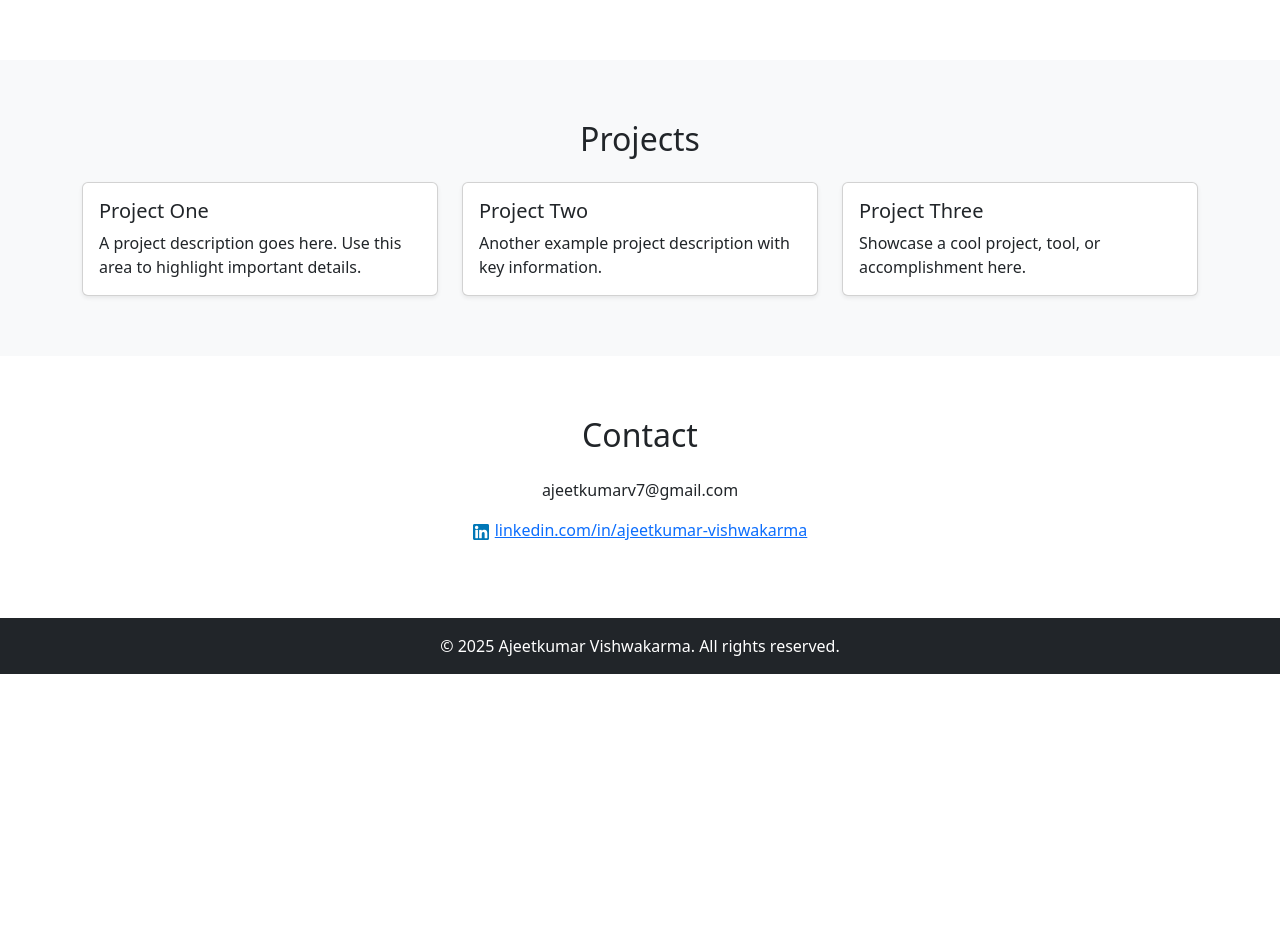
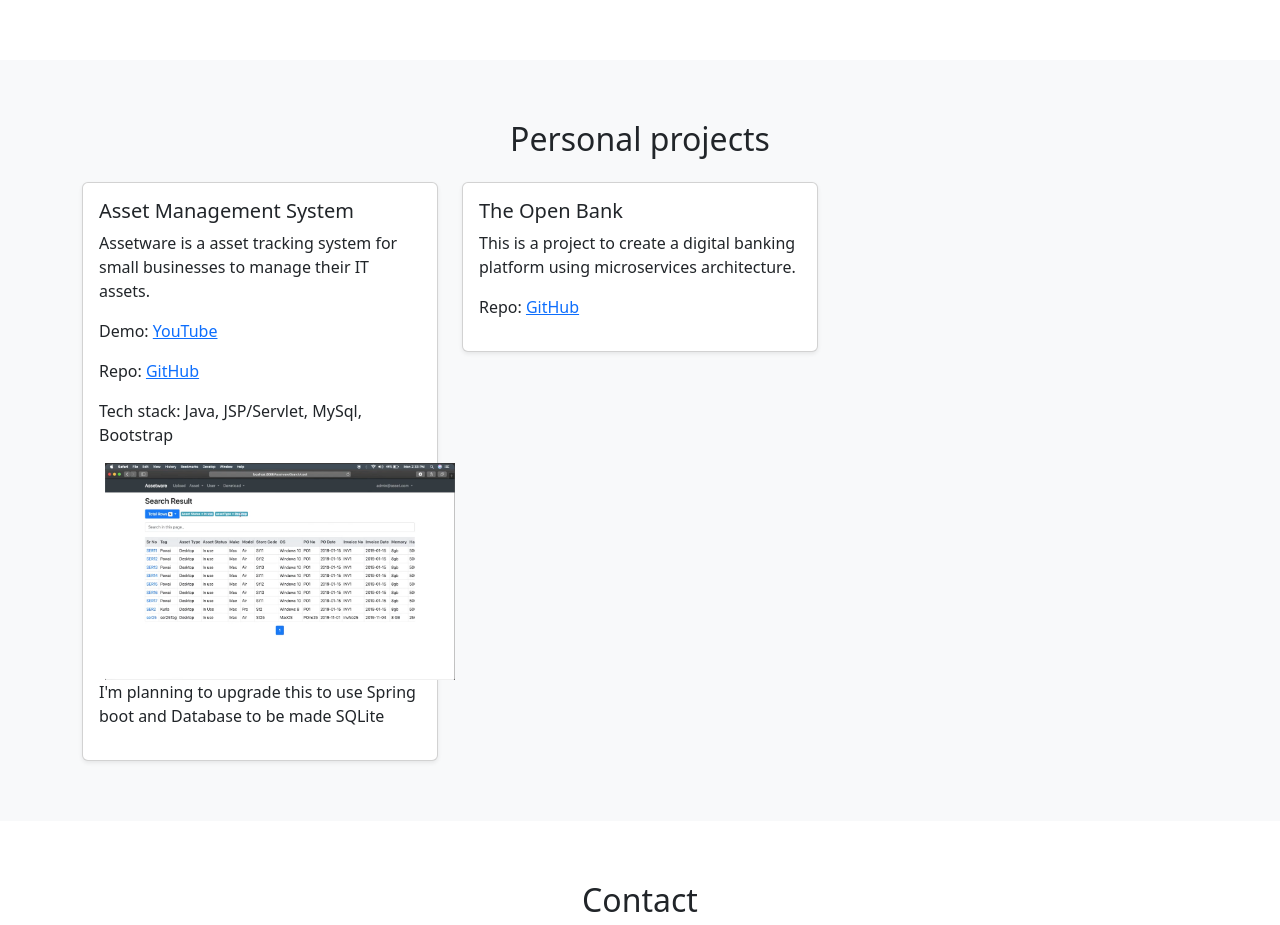
Before and after one commit to ajeetkumarv/ajeetkumarv.github.io, a plain HTML site: page index.html in a window 1280 px wide. Shown: the part 580-1505 px from the top of the page. Before the commit the page ends 1254 px from the top, so only its background shows below. Drawn offline with nearby package versions, Linux system fonts and the light colour scheme.

Commit message:
Adding details for personal projects

```diff
--- a/index.html
+++ b/index.html
@@ -71,15 +71,20 @@
   <!-- Projects Section -->
   <section id="projects" class="bg-light">
     <div class="container">
-      <h2 class="text-center mb-4">Projects</h2>
+      <h2 class="text-center mb-4">Personal projects</h2>
 
       <div class="row g-4">
         <div class="col-md-4">
           <div class="card shadow-sm">
             <div class="card-body">
-              <h5 class="card-title">Project One</h5>
+              <h5 class="card-title">Asset Management System</h5>
               <p class="card-text">
-                A project description goes here. Use this area to highlight important details.
+                Assetware is a asset tracking system for small businesses to manage their IT assets.
+                <p>Demo: <a href="https://www.youtube.com/watch?v=kY1P-CSG1M0">YouTube</a></p>
+                <p>Repo: <a href="https://github.com/ajeetkumarv/Assetware-asset-manager">GitHub</a></p>
+                <p>Tech stack: Java, JSP/Servlet, MySql, Bootstrap</p>
+                <img src="assetware.png" width="350" alt="Asset Management System" style="margin-left: 6px; margin-right: 6px;">
+                <p>I'm planning to upgrade this to use Spring boot and Database to be made SQLite</p>
               </p>
             </div>
           </div>
@@ -88,20 +93,10 @@
         <div class="col-md-4">
           <div class="card shadow-sm">
             <div class="card-body">
-              <h5 class="card-title">Project Two</h5>
+              <h5 class="card-title">The Open Bank</h5>
               <p class="card-text">
-                Another example project description with key information.
-              </p>
-            </div>
-          </div>
-        </div>
-
-        <div class="col-md-4">
-          <div class="card shadow-sm">
-            <div class="card-body">
-              <h5 class="card-title">Project Three</h5>
-              <p class="card-text">
-                Showcase a cool project, tool, or accomplishment here.
+                This is a project to create a digital banking platform using microservices architecture.
+                <p>Repo: <a href="https://github.com/ajeetkumarv/TheOpenBank">GitHub</a></p>
               </p>
             </div>
           </div>
```
Also changed, not shown: Assetware.png (added).
